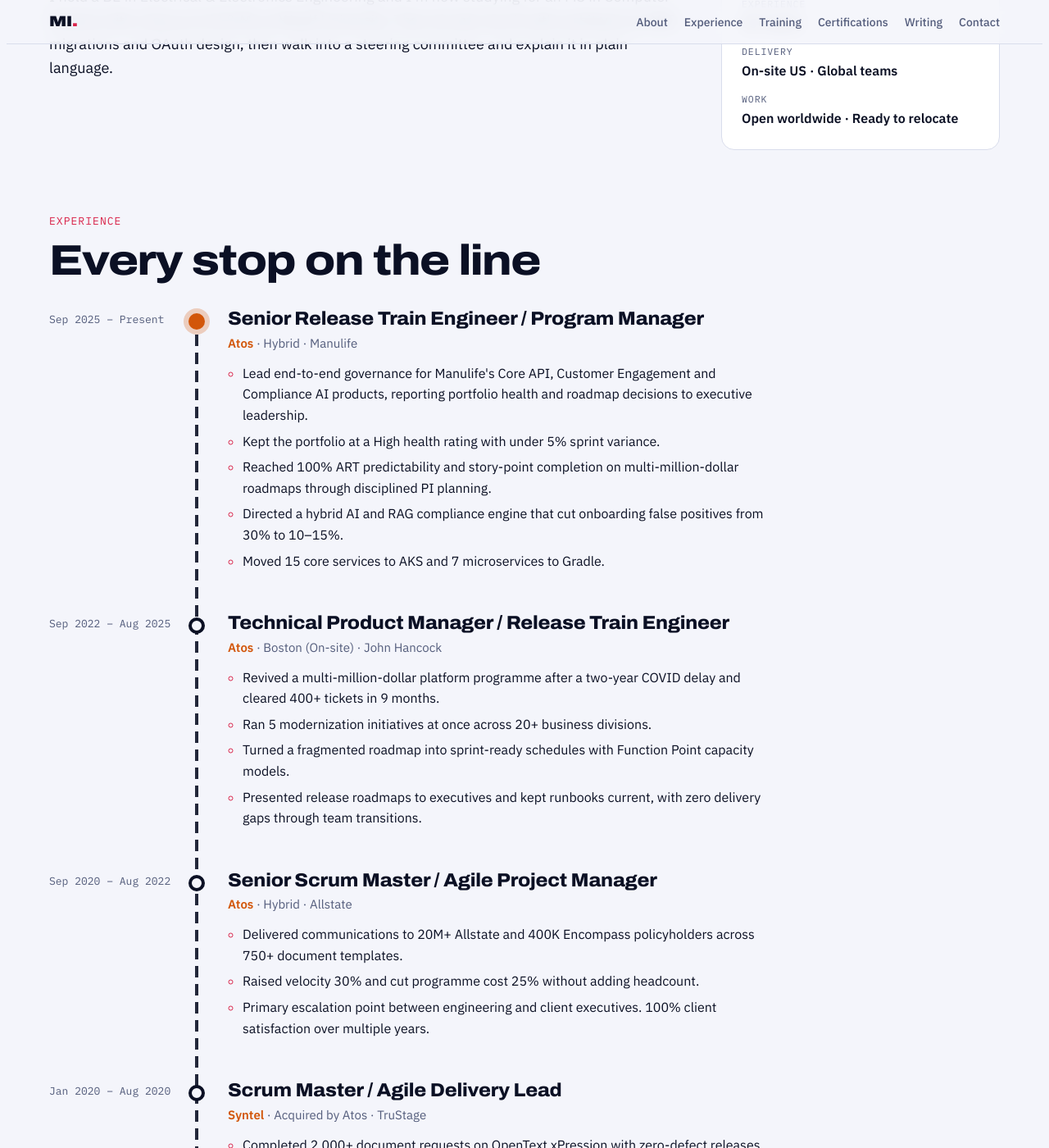
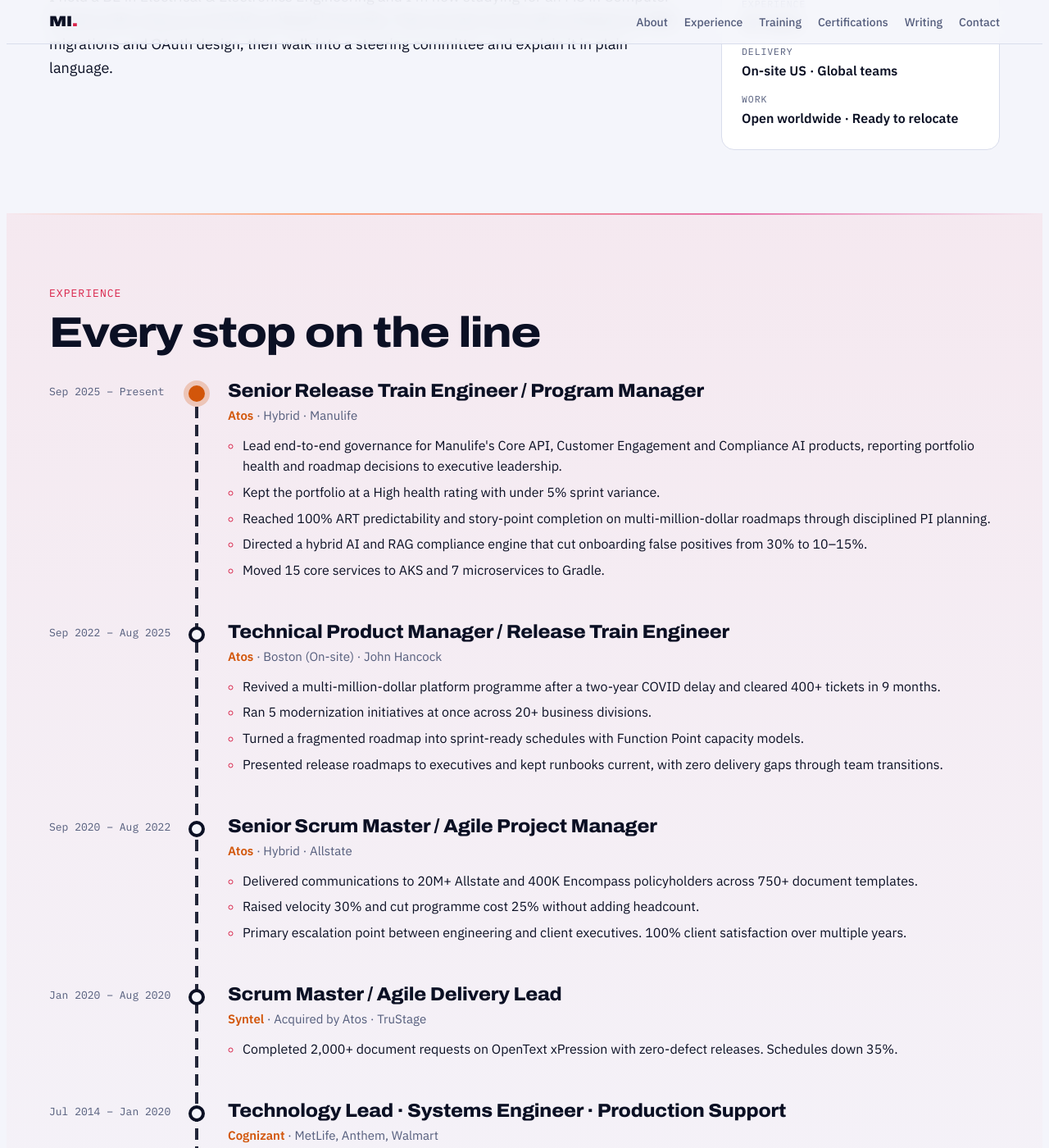
Before and after one commit to Madhan-I/Madhan-I.github.io, a Jekyll site: the page built from index.html, in a window 1280 px wide and 1400 px high, scrolled down 1823 px. Shown: the whole window at 82% size. Built offline with Jekyll 4.4.1, drawn with Linux system fonts in a browser that asks for light colours.

Commit message:
Gradient band for Experience; full-width experience bullets
Co-Authored-By: Claude Opus 5.5 <noreply@anthropic.com>
Claude-Session: https://claude.ai/code/session_01MFRrTt7LBDdX57m85KHNGp

```diff
--- a/assets/css/style.css
+++ b/assets/css/style.css
@@ -413,3 +413,17 @@ h2.split .line { display: block; }
   #about h2.split { font-size: clamp(34px, 3.3vw, 46px); }
   h2.split .line { white-space: nowrap; }
 }
+
+/* Experience band: a gradient shift so it reads as its own chapter */
+section.band { position: relative; padding-top: clamp(56px, 7vw, 88px);
+  background:
+    radial-gradient(80% 60% at 85% 0%, color-mix(in srgb, var(--glow-3) 14%, transparent), transparent 70%),
+    radial-gradient(60% 50% at 0% 100%, color-mix(in srgb, var(--glow-1) 10%, transparent), transparent 70%),
+    linear-gradient(180deg, color-mix(in srgb, var(--night-2) 70%, var(--bg)) 0%, var(--bg) 100%); }
+section.band::before { content: ""; position: absolute; left: 0; right: 0; top: 0; height: 2px; background: linear-gradient(90deg, transparent, var(--glow-1) 30%, var(--glow-3) 70%, transparent); opacity: .7; }
+@media (prefers-color-scheme: light) { :root:not([data-theme="dark"]) section.band { background: linear-gradient(180deg, color-mix(in srgb, var(--glow-2) 8%, var(--bg)) 0%, var(--bg) 100%); } }
+:root[data-theme="light"] section.band { background: linear-gradient(180deg, color-mix(in srgb, var(--glow-2) 8%, var(--bg)) 0%, var(--bg) 100%); }
+
+/* Experience bullets use the full width */
+.stop ul { max-width: none; }
+.stop { padding-right: 0; }
--- a/index.html
+++ b/index.html
@@ -63,7 +63,7 @@ layout: default
 {% endunless %}
 
 {% unless th.show.experience == false %}
-<section id="experience" class="flush-top">
+<section id="experience" class="band">
   <div class="wrap">
     <div class="sec-head"><span class="label">Experience</span><h2>Every stop on the line</h2></div>
     <ol class="track">
```
